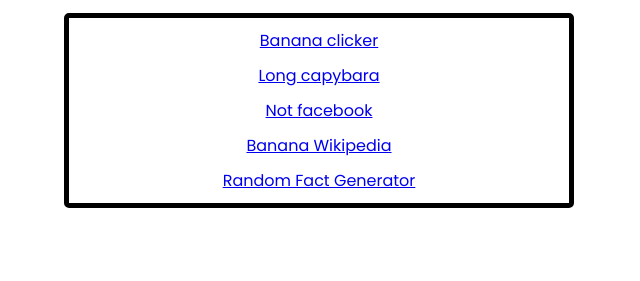
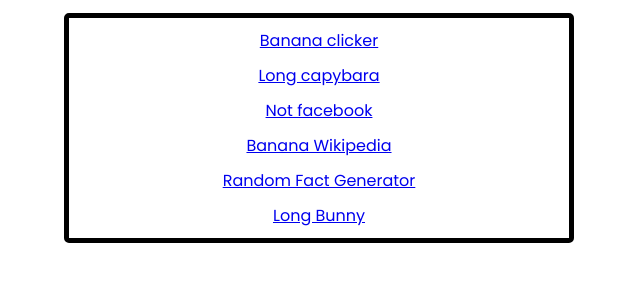
Before and after one commit to Kokoloco13/kokoloco13.github.io, a plain HTML site: page index.html in a window 1280 px wide. Shown: the part 119-400 px from the top of the page, without its empty margins (321-961 px from the left). Drawn offline with Linux system fonts and the light colour scheme.

Commit message:
Update index.html

```diff
--- a/index.html
+++ b/index.html
@@ -55,6 +55,7 @@
     <a href="http://kokoswebsite.com/not-facebook" class="link" target="_blank">Not facebook</a>
     <a href="http://kokoswebsite.com/Banana" class="link" target="_blank">Banana Wikipedia</a>
     <a href="http://kokoswebsite.com/random-fact-gen" class="link" target="_blank">Random Fact Generator</a>
+    <a href="http://kokoswebsite.com/long-bunny" class="link" target="_blank">Long Bunny</a>
   </div>
 
   <script>
```
